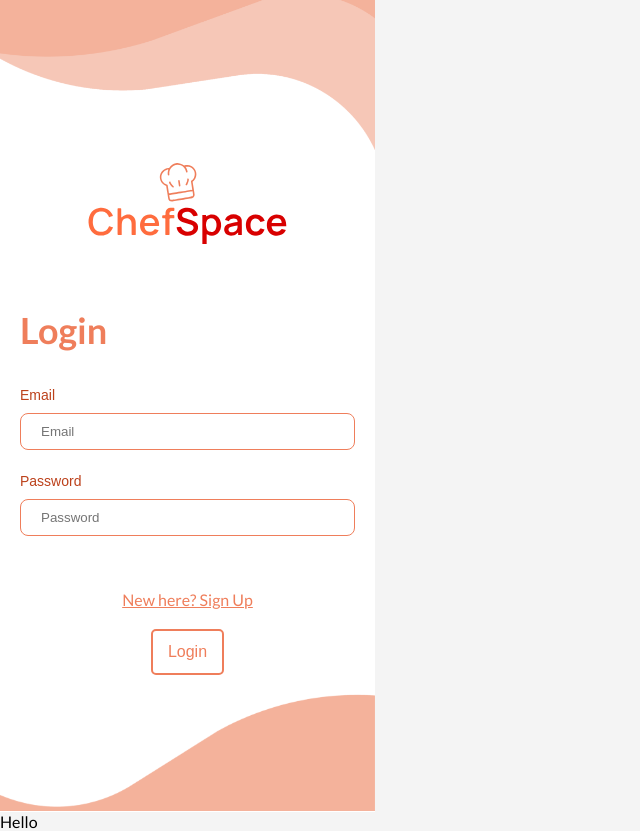
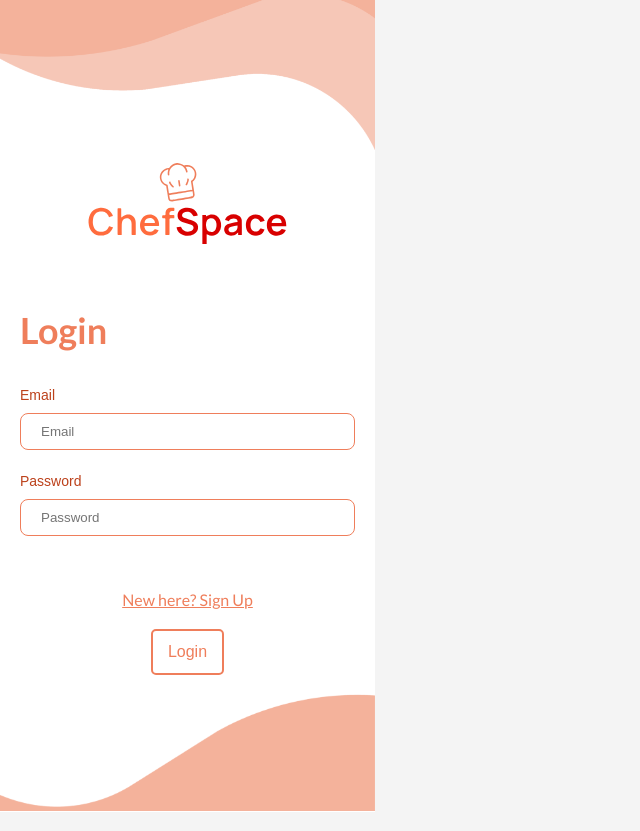
Before and after one commit to AriaMortazavi/chefspacerepo, a Next.js app: page / in a window 1280 px wide. Shown: the whole page, without its empty margins (0-640 px from the left). Built offline with nearby package versions, Linux system fonts and the light colour scheme.

Commit message:
fixed main page

```diff
--- a/pages/index.js
+++ b/pages/index.js
@@ -1,6 +1,5 @@
 import React, { useState, useEffect } from 'react';
-import LooginPage from "./LoginPage"
-import Template from "../comps/Template";
+import LoginPage from "./LoginPage"
 import Post from '../comps/Post';
 
 import axios from 'axios';
@@ -13,9 +12,8 @@ const MainPage = () => {
 
   return (
     <div className="main">
-      <LooginPage />
+      <LoginPage />
 
-      <Template></Template>
 
       {/* <Post> </Post> */}
 
```
